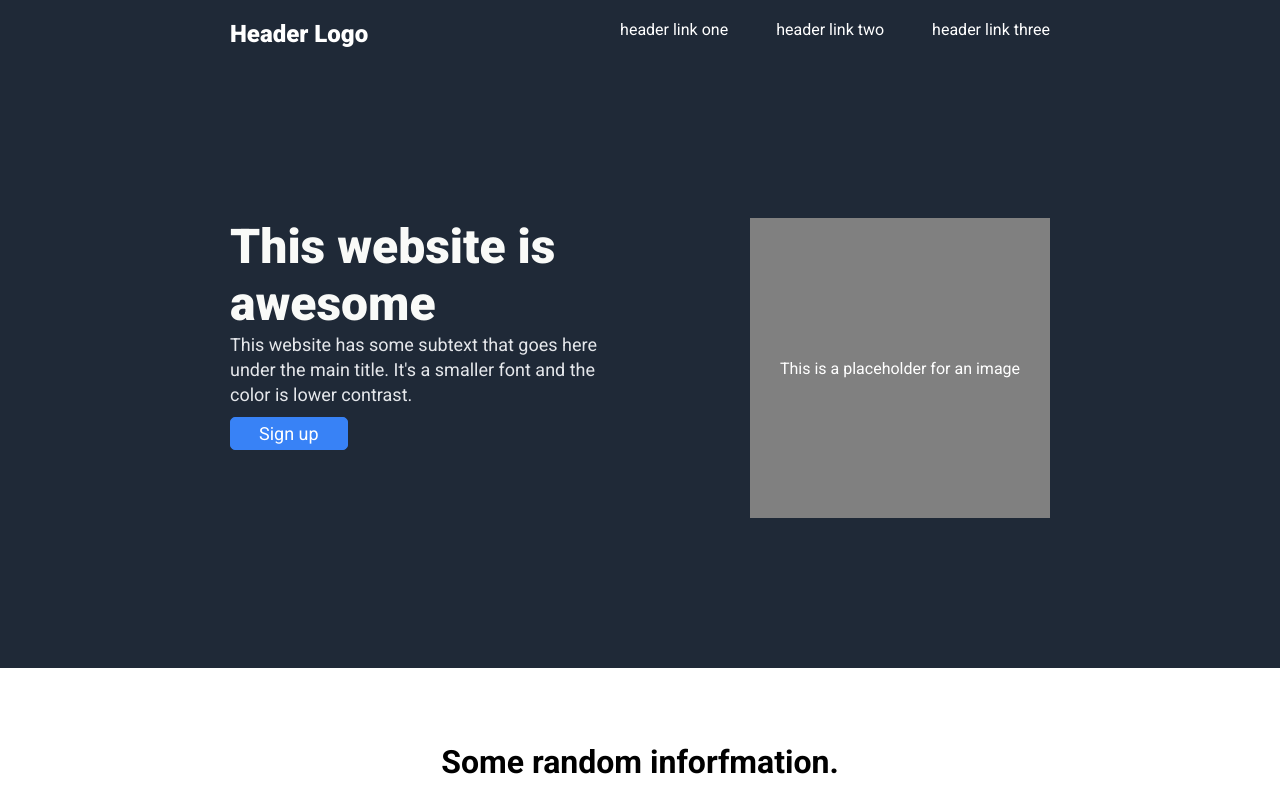
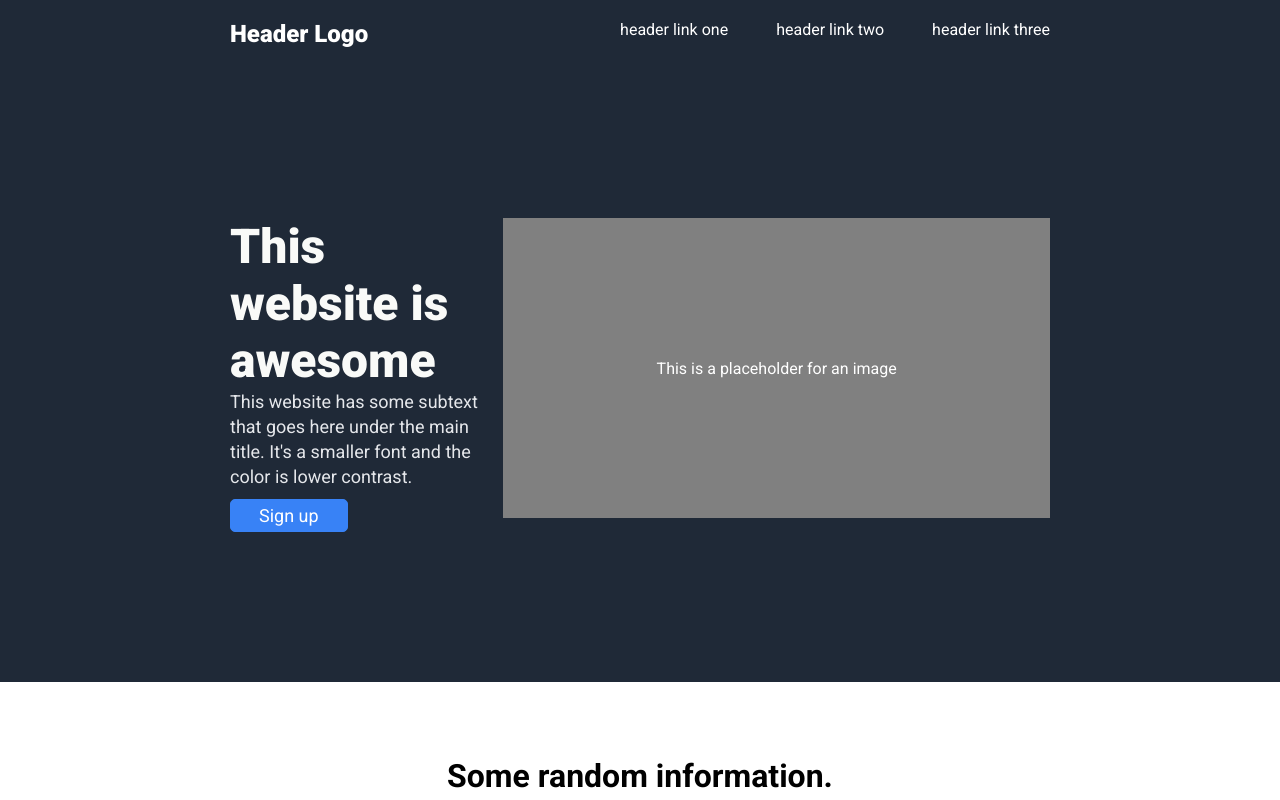
Before and after one commit to Gaurav07-git/landing-page, a plain HTML site: page index.html in a window 1280 px wide. Shown: the top 800 px of the page. Drawn offline with Linux system fonts and the light colour scheme.

Commit message:
Using flex property on hero-section
Left side is flex 1
Right side is flex 2

```diff
--- a/assets/style.css
+++ b/assets/style.css
@@ -81,10 +81,11 @@ li {
     margin-top: 10px;
     border-radius: 5px;
     border: 1px solid #3882F6;
+    gap: 20px;
 }
 
 .img {
-    width: 300px;
+    width: 100%;
     height: 300px;
     background-color: #808080;
     display: flex;
@@ -94,6 +95,11 @@ li {
 
 .left {
     width: 400px;
+    flex: 1;
+}
+
+.right {
+    flex: 2;
 }
 
 .subheading {
--- a/index.html
+++ b/index.html
@@ -39,7 +39,7 @@
             </div>
         </div>
         <div class="information">
-            <h2 class="subheading">Some random inforfmation.</h2>
+            <h2 class="subheading">Some random information.</h2>
 
             <div class="cards">
                 <div class="container">
```
